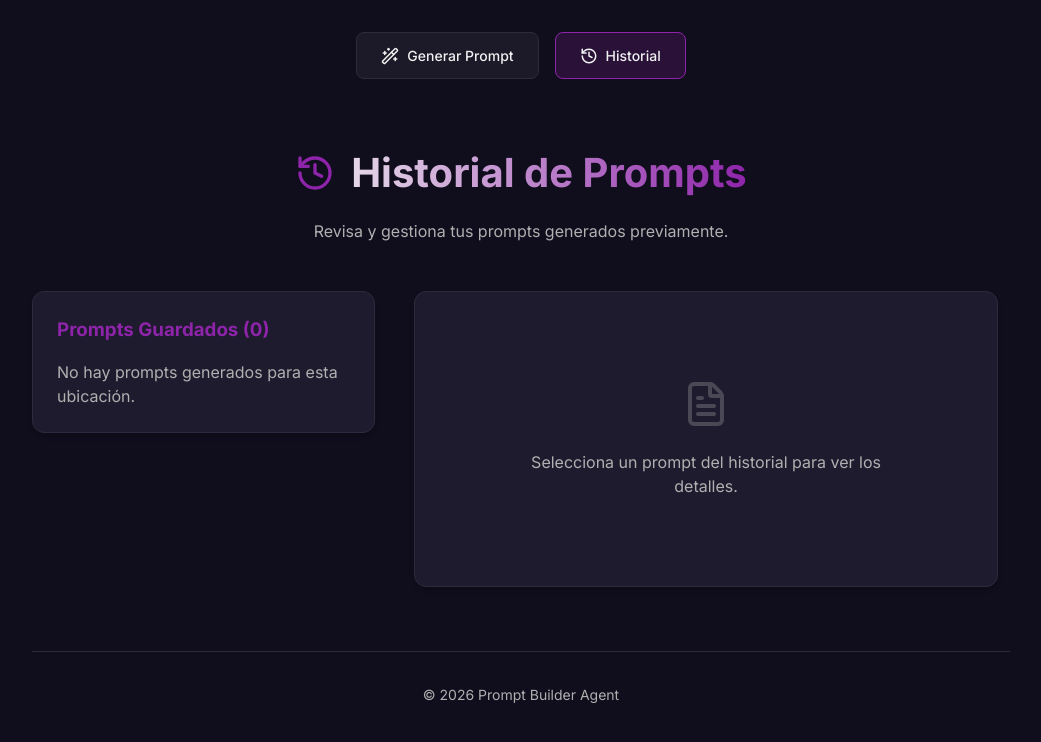
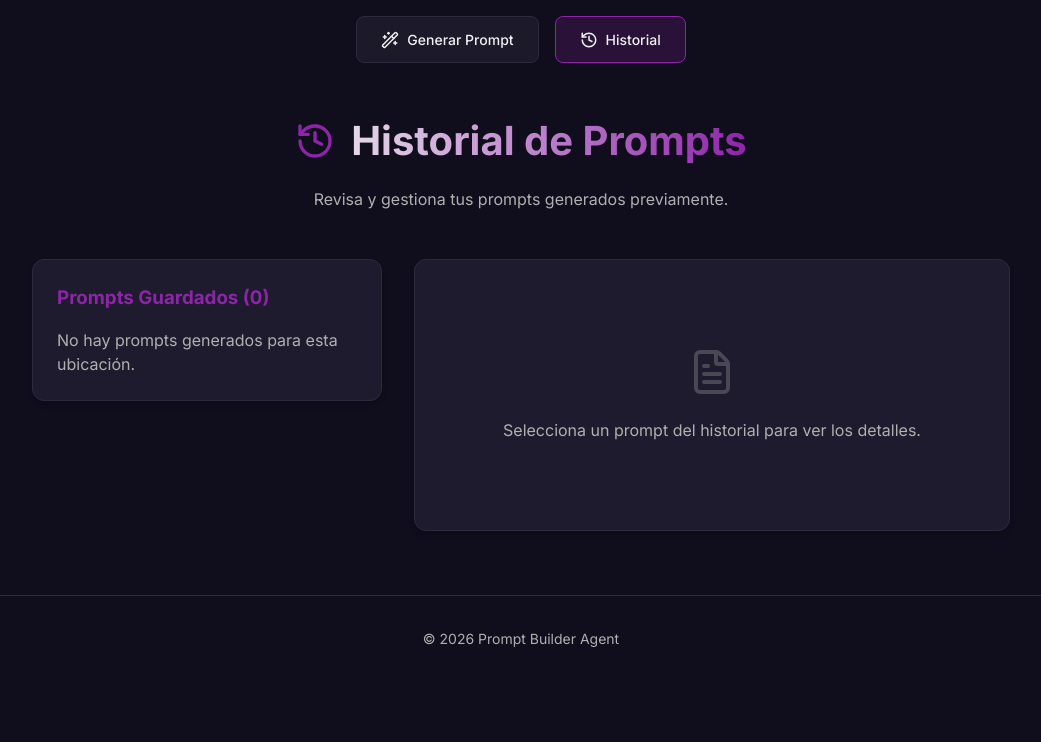
Before and after one commit to aaron7k/infra-prompt-builder, a React app in the folder frontend/: page /history in a window 1280 px wide. Shown: the top 742 px of the page, without its empty margins (119-1160 px from the left). Built offline with nearby package versions, Linux system fonts and the light colour scheme; the HTML template or start-up script is replaced by a standard one.

Commit message:
Zero wasted space layout: 100% width and minimal padding

```diff
--- a/frontend/src/index.css
+++ b/frontend/src/index.css
@@ -36,7 +36,8 @@ body {
   display: flex;
   flex-direction: column;
   align-items: center;
-  padding: 2rem;
+  padding: 1rem;
+  width: 100%;
 }
 
 .card {
@@ -46,8 +47,8 @@ body {
   box-shadow: var(--shadow-md);
   backdrop-filter: blur(8px);
   padding: 1.5rem;
-  width: 98%;
-  max-width: 2500px;
+  width: 100%;
+  max-width: none;
   min-width: 300px;
 }
 
```
